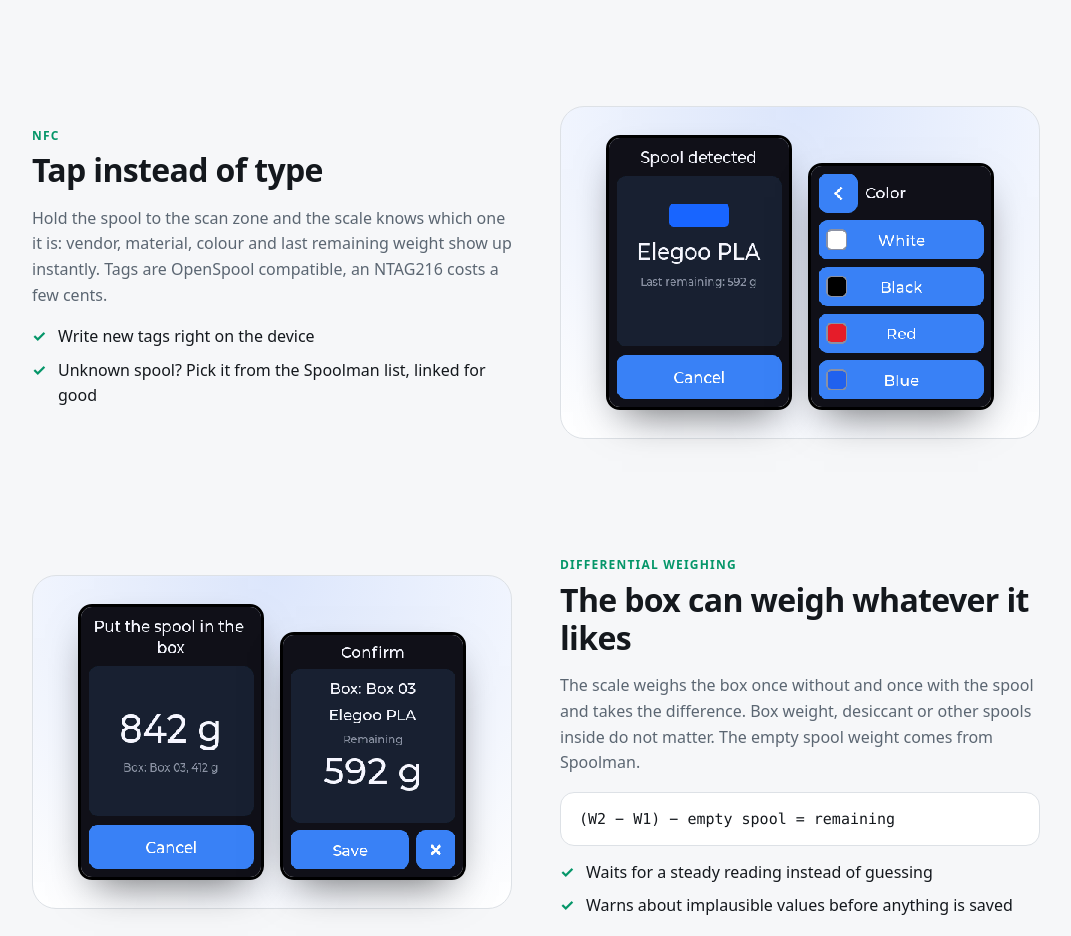
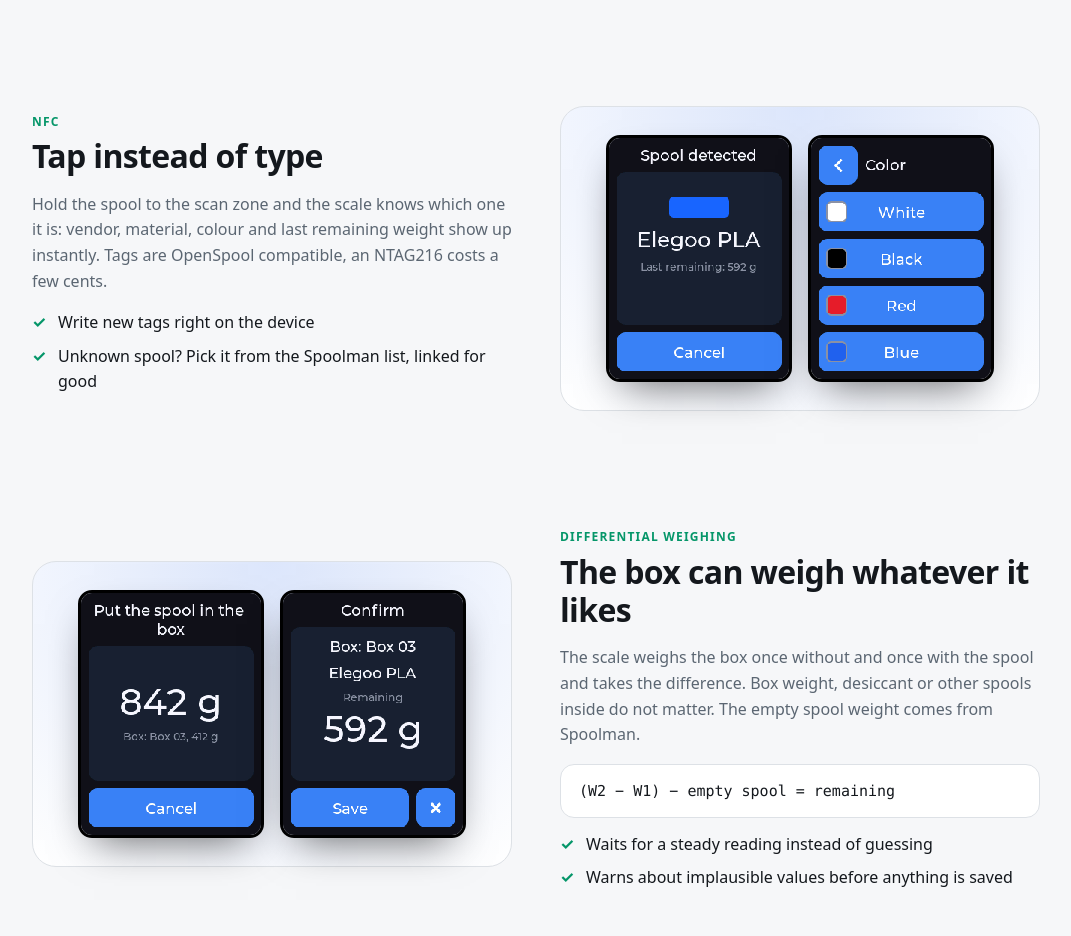
Before and after one commit to Drache055/filament-scale, a plain HTML site: page docs/index.html in a window 1280 px wide. Shown: the part 1160-2096 px from the top of the page, without its empty margins (104-1175 px from the left). Drawn offline with Linux system fonts and the light colour scheme.

Commit message:
Screens nebeneinander auf gleiche Höhe
Co-Authored-By: Claude Sonnet 5.5 <noreply@anthropic.com>

```diff
--- a/docs/style.css
+++ b/docs/style.css
@@ -110,7 +110,7 @@ html[lang=de] [data-l=de],html[lang=en] [data-l=en]{display:revert}
 .check li::before{content:"✓";position:absolute;left:0;color:var(--accent2);font-weight:700}
 .phones{display:flex;gap:16px;justify-content:center;padding:28px;border-radius:24px;border:1px solid var(--line);background:radial-gradient(circle at 50% 0,color-mix(in srgb,var(--accent) 16%,var(--panel)),var(--panel))}
 .phones img{width:min(44%,230px);height:auto;aspect-ratio:3/4;image-rendering:pixelated;border-radius:14px;border:3px solid #000;box-shadow:0 18px 40px -16px rgba(0,0,0,.6)}
-.phones img:nth-child(2){margin-top:28px}
+
 .vs{display:grid;grid-template-columns:1fr 1fr;gap:16px;margin-top:24px}
 @media(max-width:700px){.vs{grid-template-columns:1fr}}
 .vs-col{border:1px solid var(--line);border-radius:var(--radius);padding:22px;background:var(--panel)}
```
